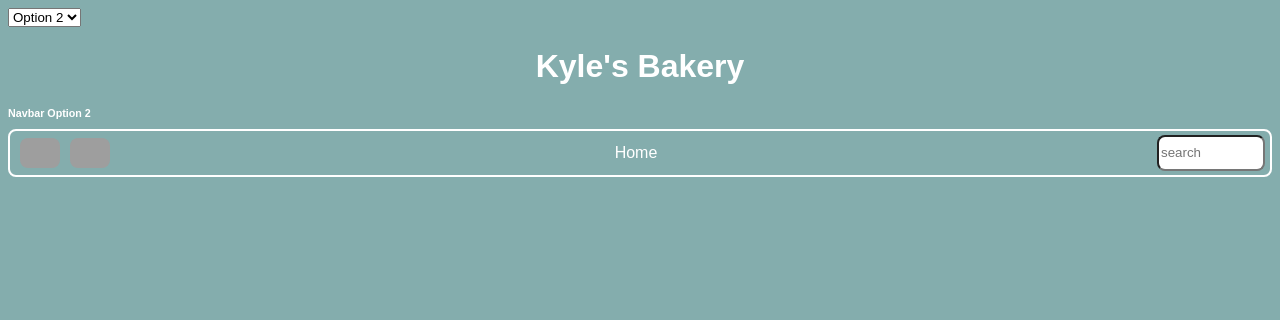
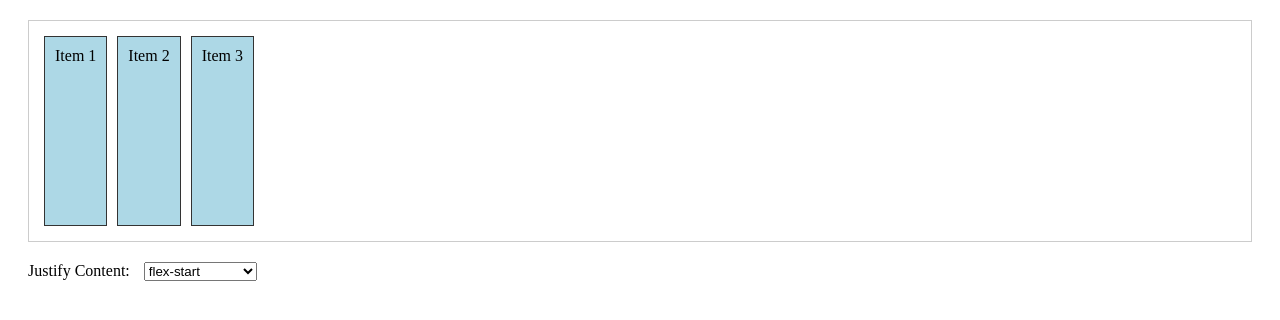
Before and after one commit to Upgradecourse/FlexboxLvl1, a plain HTML site: page index.html in a window 1280 px wide. Drawn offline with Linux system fonts and the light colour scheme; grey boxes are pictures that could not be loaded.

Commit message:
Suppression du fichier index.css

```diff
--- a/index.css
+++ /dev/null
@@ -1,39 +0,0 @@
-.navbar {
-    display: flex;
-  }
-
-  .content {
-    display: flex;
-  }
-
-  .one .phone {
-    flex-grow: 1;
-  }
-
-  .one .mail {
-    flex-grow: 1;
-  }
-
-  .one .home {
-    flex-grow: 2;
-  }
-
-  .one .search {
-    flex-grow: 3;
-  }
-
-  .two .home {
-    flex-grow: 4;
-  }
-
-  .two .search {
-    flex: 0 0 100px;
-  }
-
-  .two .phone {
-    flex-basis: 50px;
-  }
-
-  .two .mail {
-    flex-basis: 50px;
-  }
--- a/index.html
+++ b/index.html
@@ -1,41 +1,28 @@
-<!doctype html>
-<html>
-  <head>
-    <script src="index.js"></script>
-    <link rel="stylesheet" href="./style.css" />
-    <link rel="stylesheet" href="./index.css" />
-  </head>
-  <body>
-    <select id="selection" onchange="switchNavbar()">
-      <option value="option1">Option 1</option>
-      <option value="option2" selected>Option 2</option>
-    </select>
-    <h1>Kyle's Bakery</h1>
-    <div id="option1" class="hidden">
-      <h6>Navbar Option 1</h6>
-      <div class="navbar one">
-        <span class="mail">
-          <img src="https://mimo.app/i/mail-large.png" height="10" />
-        </span>
-        <span class="phone">
-          <img src="https://mimo.app/i/phone-large.png" height="10" />
-        </span>
-        <span class="home">Home</span>
-        <input class="search" type="text" placeholder="search">
-      </div>
+<!DOCTYPE html>
+<html lang="en">
+<head>
+    <meta charset="UTF-8">
+    <meta name="viewport" content="width=device-width, initial-scale=1.0">
+    <title>Justify Content Demo</title>
+    <link rel="stylesheet" href="styles.css">
+</head>
+<body>
+    <div class="container" id="container">
+        <div class="item">Item 1</div>
+        <div class="item">Item 2</div>
+        <div class="item">Item 3</div>
     </div>
-    <div id="option2">
-      <h6>Navbar Option 2</h6>
-      <div class="navbar two">
-        <span class="mail">
-          <img src="https://mimo.app/i/mail-large.png" height="10" />
-        </span>
-        <span class="phone">
-          <img src="https://mimo.app/i/phone-large.png" height="10" />
-        </span>
-        <span class="home">Home</span>
-        <input class="search" type="text" placeholder="search">
-      </div>
+    <div class="controls">
+        <label for="justify-content">Justify Content: </label>
+        <select id="justify-content">
+            <option value="flex-start">flex-start</option>
+            <option value="flex-end">flex-end</option>
+            <option value="center">center</option>
+            <option value="space-between">space-between</option>
+            <option value="space-around">space-around</option>
+            <option value="space-evenly">space-evenly</option>
+        </select>
     </div>
-  </body>
+    <script src="scripts.js"></script>
+</body>
 </html>
--- a/index.js
+++ /dev/null
@@ -1,10 +0,0 @@
-function switchNavbar() {
-    const input = document.getElementById("selection").value;
-    if (input == "option1") {
-      document.getElementById("option1").classList.remove("hidden");
-      document.getElementById("option2").classList.add("hidden");
-    } else {
-      document.getElementById("option2").classList.remove("hidden");
-      document.getElementById("option1").classList.add("hidden");
-    }
-  }
--- /dev/null
+++ b/scripts.js
@@ -0,0 +1,15 @@
+document.addEventListener('DOMContentLoaded', () => {
+  const container = document.getElementById('container');
+  const justifyContentSelect = document.getElementById('justify-content');
+
+  // Fonction pour mettre à jour les styles du container
+  const updateFlexContainer = () => {
+      container.style.justifyContent = justifyContentSelect.value;
+  };
+
+  // Écouteur d'événement pour la sélection justify-content
+  justifyContentSelect.addEventListener('change', updateFlexContainer);
+
+  // Initialiser le style du container au chargement de la page
+  updateFlexContainer();
+});
--- a/style.css
+++ /dev/null
@@ -1,91 +0,0 @@
-body {
-    font-family: sans-serif;
-    background-color: #84ADAD;
-    color: white;
-  }
-
-  h6 {
-    margin-top: 10px;
-    margin-bottom: 10px;
-  }
-
-  h1,
-  h2,
-  h3,
-  h4 {
-    text-align: center;
-  }
-
-  p,
-  ul {
-    margin-left: auto;
-    margin-right: auto;
-    max-width: 500px;
-    font-size: 20px;
-    font-style: italic;
-    text-align: center;
-  }
-
-  .one *,
-  .two * {
-    border-radius: 8px;
-    height: 30px;
-    display: table-cell;
-    justify-content: center;
-    vertical-align: middle;
-    line-height: 30px;
-  }
-
-  input {
-    min-width: 0;
-    border-radius: 8px;
-  }
-
-  .navbar {
-    width: auto;
-    height: 40px;
-    padding: 2px;
-    align-items: center;
-    border: 2px solid white;
-    text-align: center;
-    border-radius: 8px;
-    padding-left: 5px;
-    padding-right: 5px;
-  }
-
-  .content {
-    height: 500px;
-    flex-direction: column;
-    justify-content: center;
-    align-items: center;
-  }
-
-  .content * {
-    margin: 0;
-  }
-
-  .list-header,
-  .tagline {
-    border: 1px solid white;
-  }
-
-  .list-header,
-  .tagline,
-  .list {
-    width: 100%;
-  }
-
-  .tagline {
-    margin-top: 20px;
-  }
-
-  .hidden {
-    display: none;
-  }
-
-  img {
-    display: block;
-    margin-left: auto;
-    margin-right: auto;
-    height: auto;
-  }
--- /dev/null
+++ b/styles.css
@@ -0,0 +1,22 @@
+.container {
+    display: flex;
+    height: 200px;
+    border: 1px solid #ccc;
+    margin: 20px;
+    padding: 10px;
+  }
+
+  .item {
+    background-color: lightblue;
+    padding: 10px;
+    margin: 5px;
+    border: 1px solid #333;
+  }
+
+  .controls {
+    margin: 20px;
+  }
+
+  .controls label {
+    margin-right: 10px;
+  }
```
Also changed, not shown: 1 other file.
